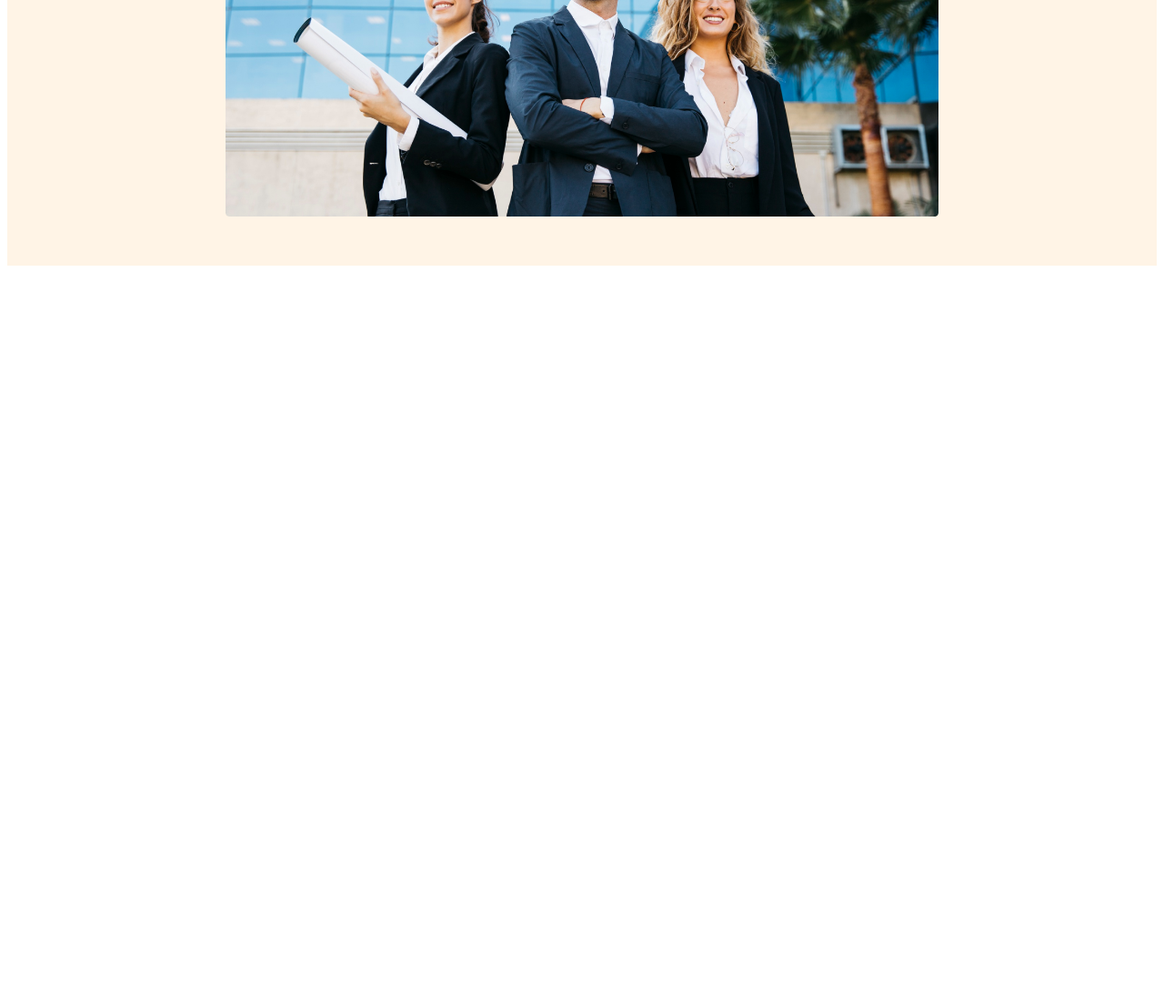
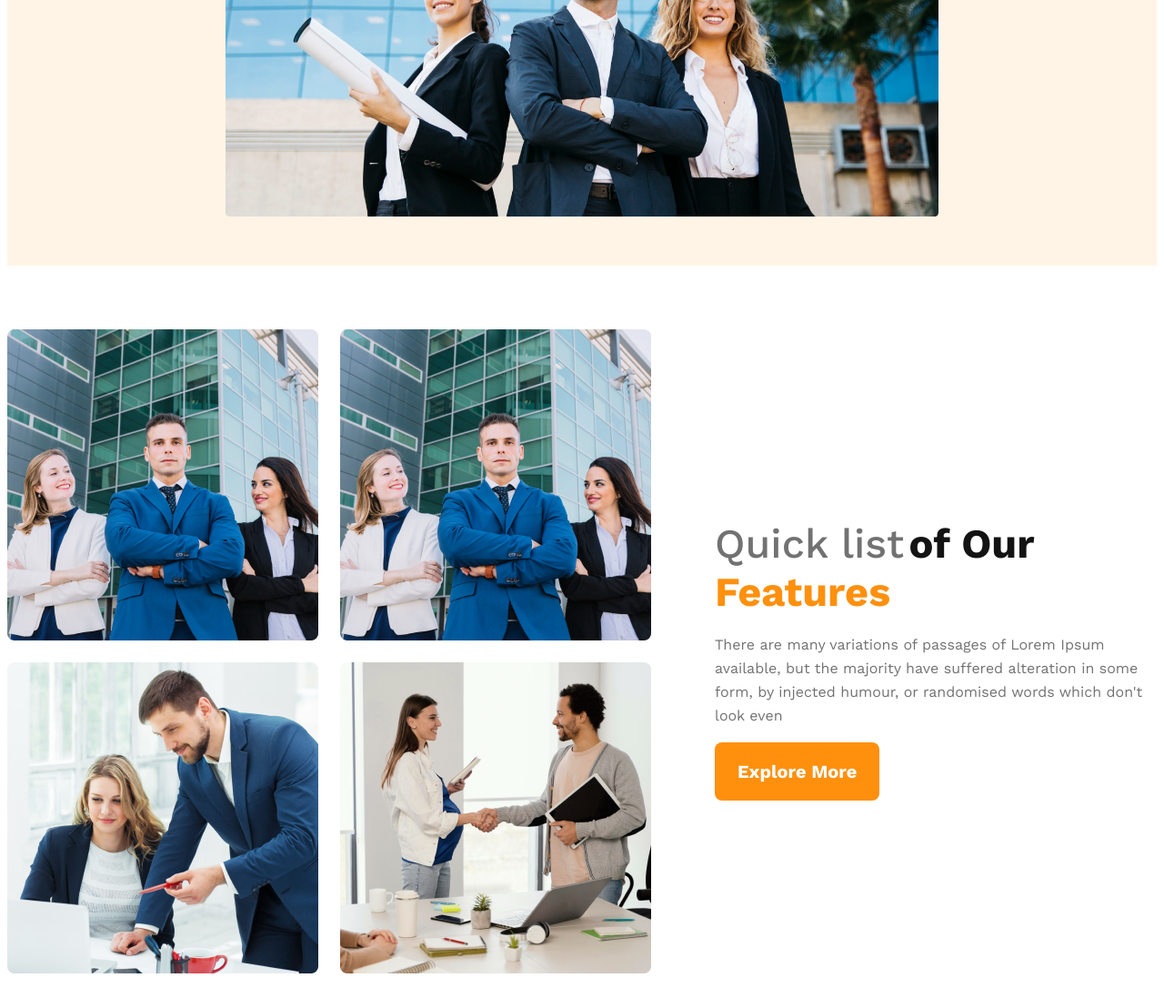
Before and after one commit to MaheAlam98/g3-architects-website, a plain HTML site: page index.html in a window 1280 px wide. Shown: the part 744-1852 px from the top of the page at 91% size. Before the commit the page ends 1044 px from the top, so only its background shows below. Drawn offline with nearby package versions, Linux system fonts and the light colour scheme.

Commit message:
main section

```diff
--- a/index.html
+++ b/index.html
@@ -34,7 +34,24 @@
 </header>
 
 <main>
+<section class="container">
+    <div class="container_img">
+        <img src="images/team2.png" alt="">
+        <img src="images/team2.png" alt="">
+        <img src="images/team3.png" alt="">
+        <img src="images/team4.png" alt="">
 
+    </div>
+
+    <div class="container_des">
+        <h3 class="dis_title"><span class="dis_title_part1">Quick list</span> <span class="dis_title_part2">of Our</span> <span class="dis_title_part3">Features</span></h3>
+        <p class="head_describtion">There are many variations of passages of Lorem Ipsum available, but the majority have suffered alteration in some form,
+             by injected humour, or randomised words which don't look even</p>
+
+        <button class="primary">Explore More</button>
+
+    </div>
+</section>
 
 </main>
 
--- a/style/architect.css
+++ b/style/architect.css
@@ -70,16 +70,59 @@ nav li{
     width: 100%;
 }
 
+
+
+main{
+    max-width: 1440px;
+    margin: 70px auto;
+
+
+}
+.container_img{
+
+    display: grid;
+    grid-template-columns: repeat(2,1fr);
+    gap: 1.5rem;
+}
+.container{
+    display: flex;
+    align-items:center;
+}
+.container_des{
+    padding-left: 70px;
+}
+.dis_title_part1{
+    color: #727272;
+    font-size: 45px;
+    font-weight: 500;
+}
+
+.dis_title_part2{
+    color: #131313;
+    font-size: 45px;
+    font-weight: 700;
+}
+.dis_title_part3{
+    color: #FF900E;
+    font-size: 45px;
+    font-weight: 700;
+
+}
+
+
+
 /*Responsive for mobile */
 @media screen and (max-width:576px) {
     header{
         padding:20px;
     }
-    nav{
+    nav,
+    .container_img
+    {
         flex-direction: column;
     }
 }
-@media screen and (min-width:576px) and (max-width:960px {
+@media screen and (min-width:576px) and (max-width:960px) {
     header{
         padding:50px;
     }
```
